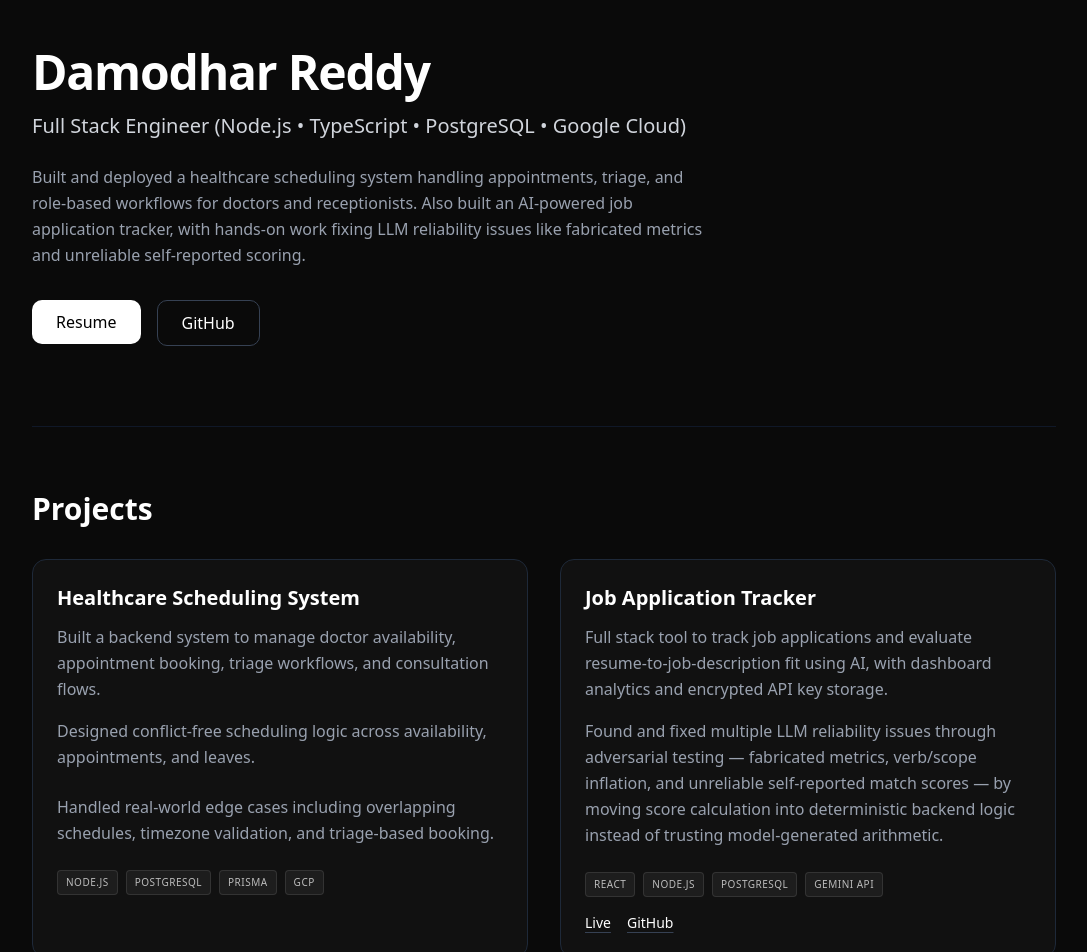
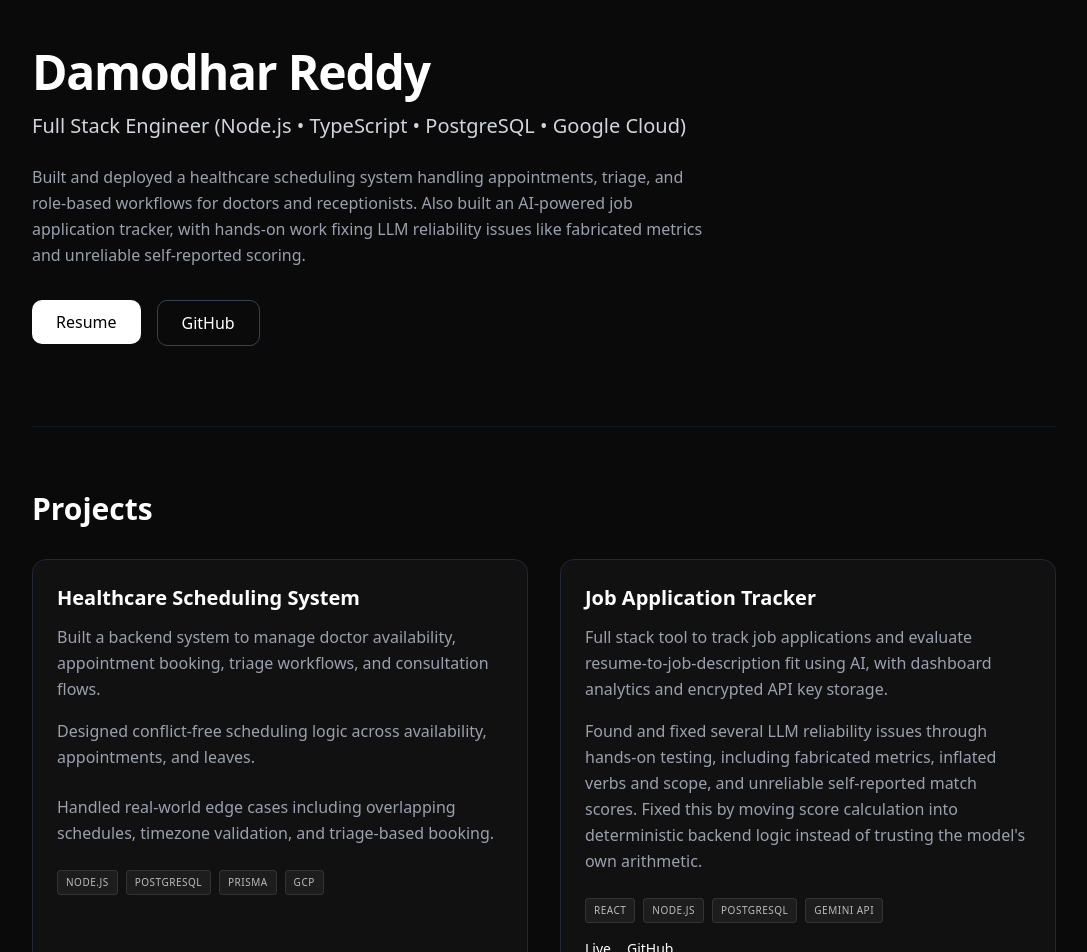
Before and after one commit to DamodharGona/portfolio-app, a React (Vite) app: page / in a window 1280 px wide. Shown: the top 952 px of the page, without its empty margins (96-1183 px from the left). Built offline with nearby package versions, Linux system fonts and the light colour scheme.

Commit message:
updated_project_content

```diff
--- a/src/homePage.jsx
+++ b/src/homePage.jsx
@@ -17,8 +17,8 @@ function Home() {
           </h1>
 
          <p className={`${TEXT_SECONDARY} text-lg md:text-xl mb-6 font-medium`}>
-  Full Stack Engineer (Node.js • TypeScript • PostgreSQL • Google Cloud)
-</p>
+            Full Stack Engineer (Node.js • TypeScript • PostgreSQL • Google Cloud)
+          </p>
 
          <p className={`${TEXT_TERTIARY} max-w-2xl leading-relaxed`}>
             Built and deployed a healthcare scheduling system handling appointments,
@@ -100,10 +100,10 @@ function Home() {
               </p>
 
               <p className={`${TEXT_TERTIARY} mb-6 leading-relaxed`}>
-                Found and fixed multiple LLM reliability issues through adversarial testing —
-                fabricated metrics, verb/scope inflation, and unreliable self-reported match scores —
-                by moving score calculation into deterministic backend logic instead of trusting
-                model-generated arithmetic.
+                Found and fixed several LLM reliability issues through hands-on testing,
+                including fabricated metrics, inflated verbs and scope, and unreliable
+                self-reported match scores. Fixed this by moving score calculation into
+                deterministic backend logic instead of trusting the model's own arithmetic.
               </p>
 
               <div className="flex flex-wrap gap-2">
```
